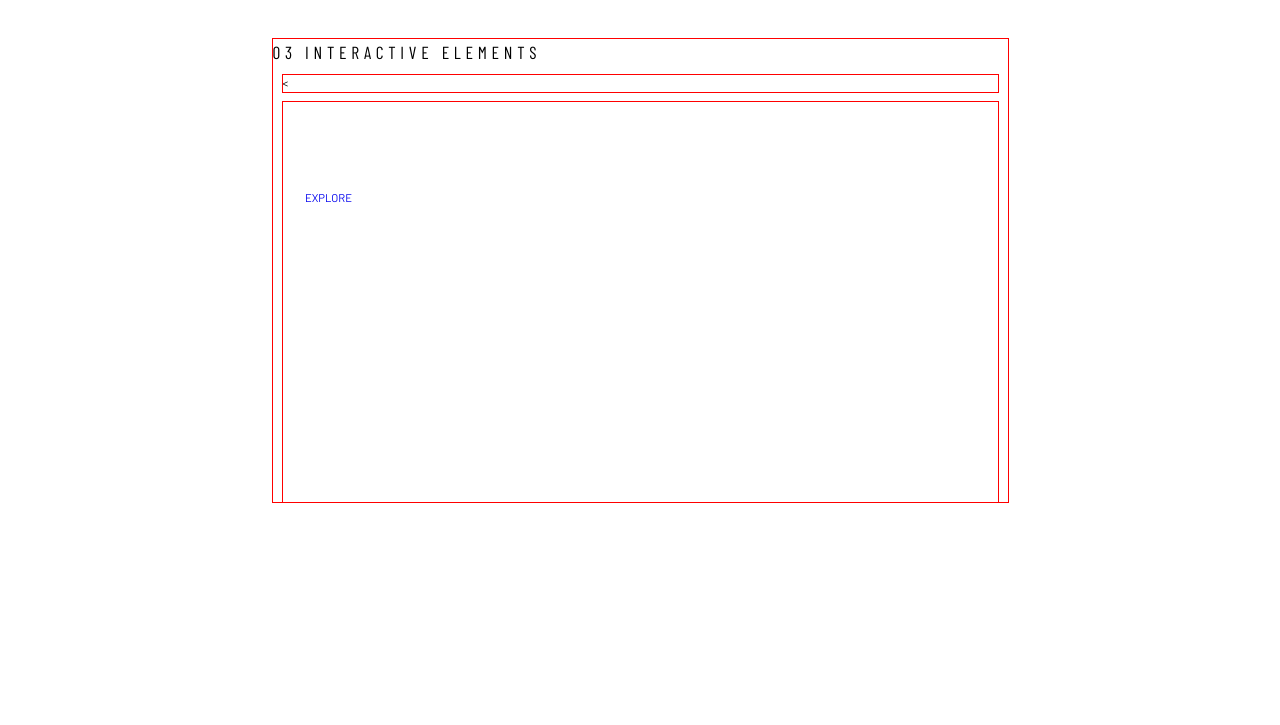
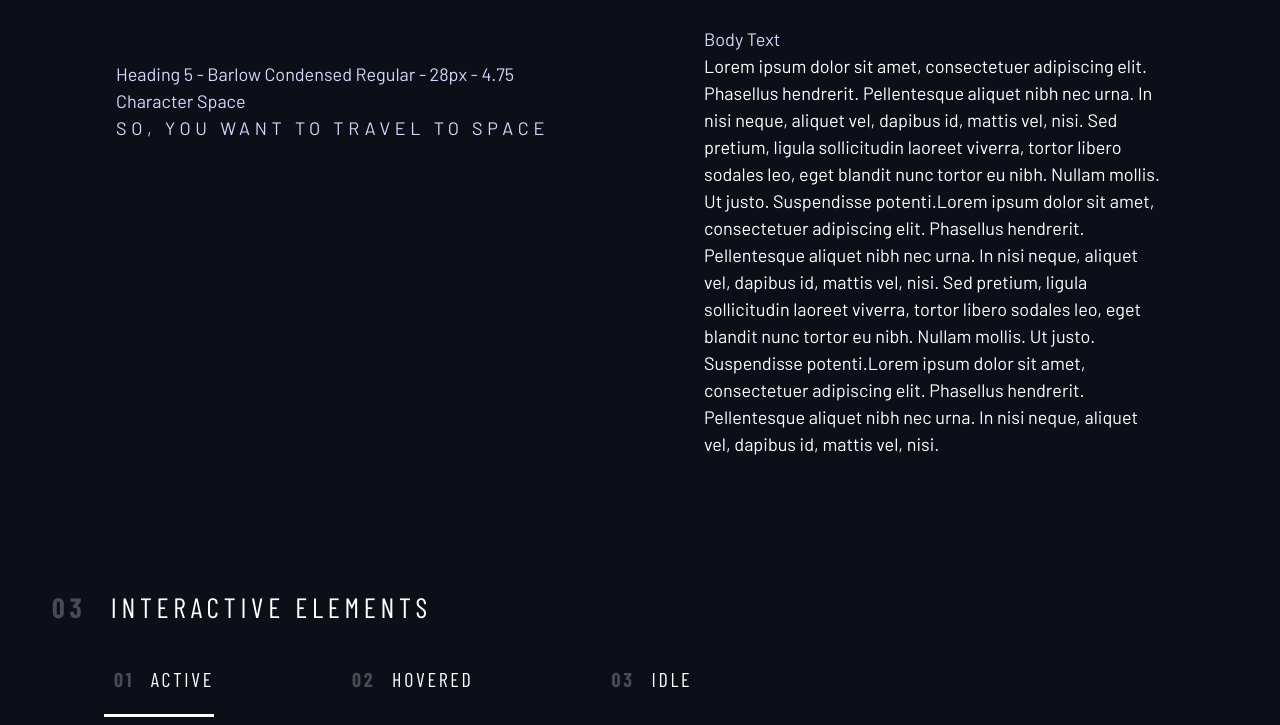
Before and after one commit to daudi13/spaceJam.js, a plain HTML site: page index.html in a window 1280 px wide. Shown: the part 875-1600 px from the top of the page. Before the commit the page ends 1387 px from the top, so only its background shows below. Drawn offline with nearby package versions, Linux system fonts and the light colour scheme; a web font is replaced by a local one.

Commit message:
commit changes

```diff
--- a/index.html
+++ b/index.html
@@ -87,9 +87,13 @@
 
                 <!-- navigation -->
                 <div>
-                    <nav>
-
-                        <
+                    <nav class="container">
+                        <ul class="primary-navigation flex underline-indicators">
+                            <li class="numbered-title active" style="font-size: 1.25rem;"><a class="uppercase text-white letter-spacing-2 " href="#"><span>01</span> Active</a></li>
+                            <li class="numbered-title" style="font-size: 1.25rem;"><a class="uppercase text-white letter-spacing-2 " href="#"><span>02</span> hovered</a></li>
+                            <li class="numbered-title" style="font-size: 1.25rem;"><a class="uppercase text-white letter-spacing-2 " href="#"><span>03</span> idle</a></li>
+                        </ul>
+                    </nav>
                 </div>
 
                 <div class="flex">
--- a/sass/_resets.scss
+++ b/sass/_resets.scss
@@ -13,7 +13,7 @@
 
 html {
     box-sizing: border-box;
-    font-size: 62.5%;
+    // font-size: 62.5%;
 }
 
 body,
@@ -78,7 +78,7 @@ select {
 
 .flow > * + * {
     margin: var(--flow-space, 1rem);
-    outline: 1px solid red;
+    // outline: 1px solid red;
 }
 
 //.flow > *:not(:first-child) {
@@ -148,11 +148,12 @@ select {
     font-size: $fs-500;
     letter-spacing: 4.72px;
     text-transform: uppercase;
-    color: $clr-dark;
+    color: $clr-white;
 
-    .span {
+    span {
         margin-right: .5em;
         font-weight: 700;
+        color: $clr-white-alpha2;
     }
 }
 
@@ -166,14 +167,14 @@ select {
     place-items: center;
     text-decoration: none;
     border-radius: 50%;
-
+    text-decoration: none;
     position: relative;
     z-index: 1;
 
     &::after {
         content: '';
         position: absolute;
-        background-color: hsla($clr-white, 0.15);
+        background-color: $clr-white-alpha;
         width: 100%;
         height: 100%;
         border-radius: 50%;
@@ -188,3 +189,36 @@ select {
         opacity: 1;
     }
 }
+
+
+.primary-navigation {
+    gap: 8rem;
+    list-style: none;
+    padding: 0;
+    margin: 0;
+
+    a {
+        text-decoration: none;
+
+
+        span {
+            font-weight: 700;
+            margin: .5em;
+        }
+    }
+}
+
+.underline-indicators  > * {
+    padding: 1em 0;
+    border-bottom: .2rem solid $clr-white-alpha3;
+    transition: all 0.5s ease;
+}
+
+.underline-indicators > *:hover,
+ .underline-indicators > *:hover{
+    border-color: $clr-white-alpha2;
+}
+
+.underline-indicators > .active {
+    border-color: $clr-white-alpha4;
+}
--- a/sass/_variables.scss
+++ b/sass/_variables.scss
@@ -2,10 +2,13 @@
 
 //utility classes
 
-$clr-dark: 230 35% 7%;
-$clr-light: 231 77% 90%;
-$clr-white: 0 0% 100%;
-
+$clr-dark: hsl(230, 35%, 7%);
+$clr-light: hsl(231, 77%, 90%);
+$clr-white: hsl(0, 0%, 100%);
+$clr-white-alpha: hsla(0, 0%, 100%, 0.15);
+$clr-white-alpha2: hsla(0, 0%, 100%, 0.25);
+$clr-white-alpha3: hsla(0, 0%, 100%, 0);
+$clr-white-alpha4: hsla(0, 0%, 100%, 1);
 
 //font sizes
 
@@ -27,10 +30,11 @@ $ff-sans-normal: "Barlow", sans-serif;
 
 //  https://stackoverflow.com/questions/29804080/using-a-sass-variable-mapped-to-an-hsl-value-doesnt-work-when-trying-to-use-it
 
-@function hsla($color, $alpha) {
-    @if(type-of($color) == 'color') {
-        @return hsla(hue($color), saturation($color), lightness($color), $alpha)
-    } @else {
-        @return ''
-    }
-}
+
+// @function hsla($color, $alpha) {
+//     @if(type-of($color) == 'color') {
+//         @return hsla(hue($color), saturation($color), lightness($color), $alpha)
+//     } @else {
+//         @return 'enterd wrong value'
+//     }
+// }
```
Also changed, not shown: dist/css/index.css, 1 other file.
